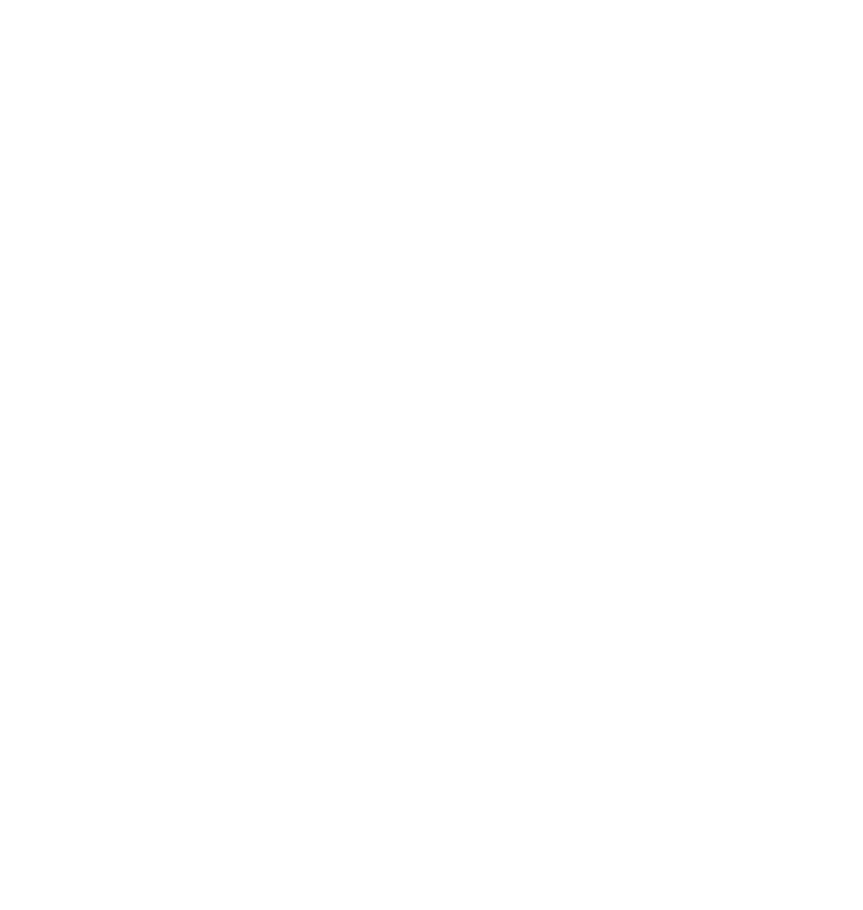
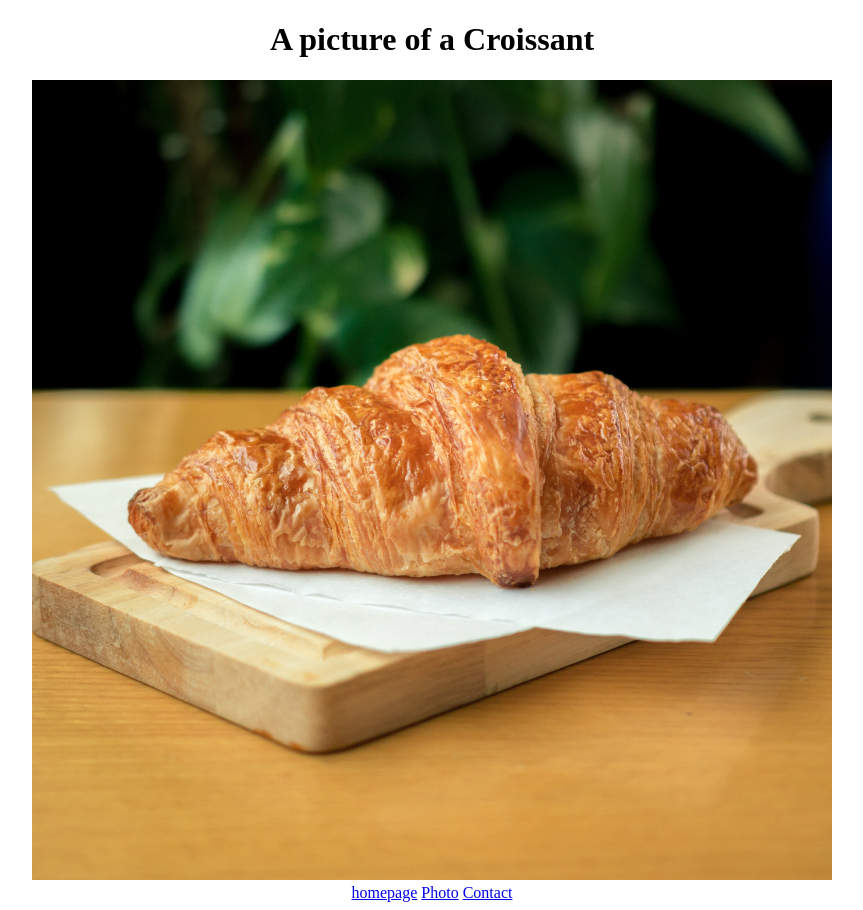
Before and after one commit to kerryoncoding/Croissant, a plain HTML site: page photo.html in a window 1280 px wide. Shown: the whole page, without its empty margins (208-1071 px from the left). Before the commit the page ends 800 px from the top, so only its background shows below. Drawn offline with Linux system fonts and the light colour scheme.

Commit message:
added links between pages

```diff
--- a/photo.html
+++ b/photo.html
@@ -4,7 +4,16 @@
     <meta charset="UTF-8" />
     <meta http-equiv="X-UA-Compatible" content="IE=edge" />
     <meta name="viewport" content="width=device-width, initial-scale=1.0" />
+    <link rel="stylesheet" href="/src/style.css" class="css" />
     <title>Photo</title>
   </head>
-  <body></body>
+  <body>
+    <h1>A picture of a Croissant</h1>
+    <img src="/images/croissant.jpg" alt="croissant" class="croissant-image" />
+    <div>
+      <a href="/">homepage</a>
+      <a href="/photo.html">Photo</a>
+      <a href="/contact.html">Contact</a>
+    </div>
+  </body>
 </html>
--- /dev/null
+++ b/src/style.css
@@ -0,0 +1,9 @@
+
+body{
+    display: block;
+    text-align: center;
+}
+
+.croissant-image {
+    max-width: 800px;
+}
```
Also changed, not shown: contact.html (+9 -1 lines), index.html (+9 -1 lines).
